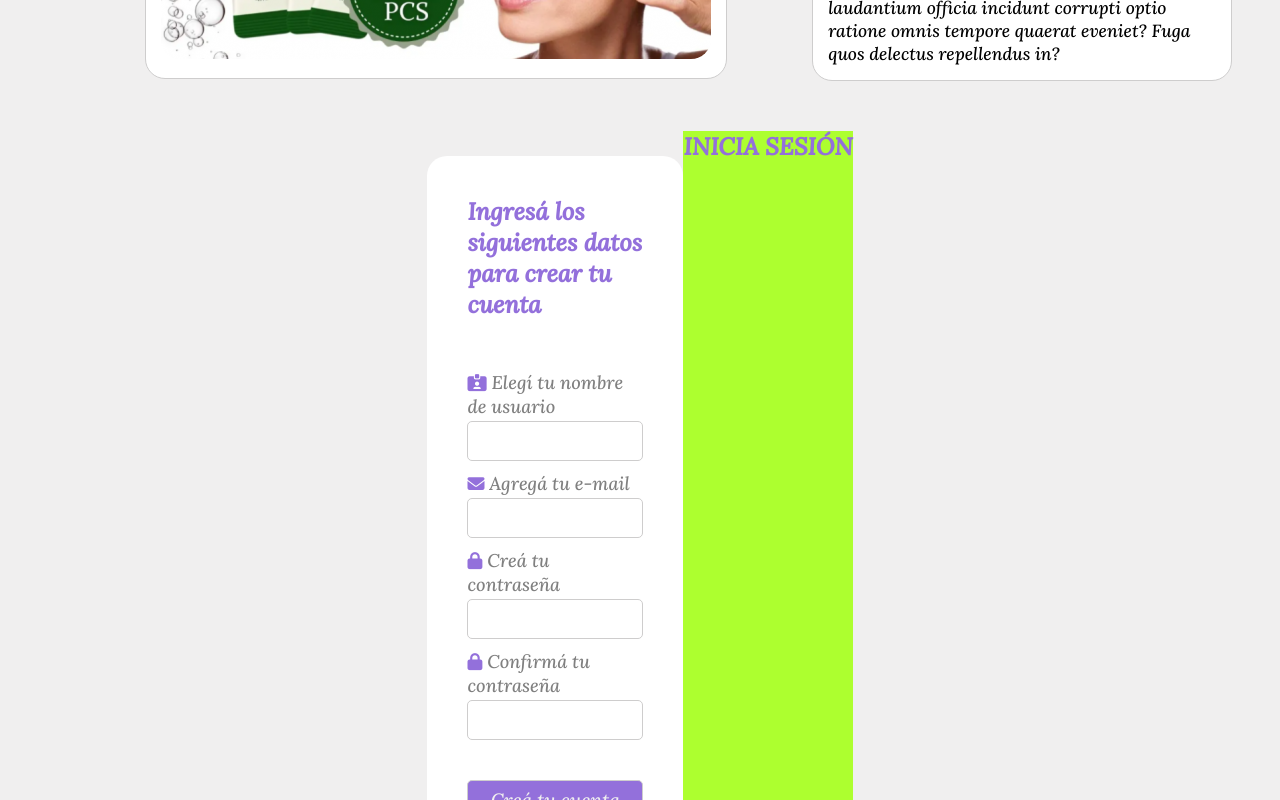
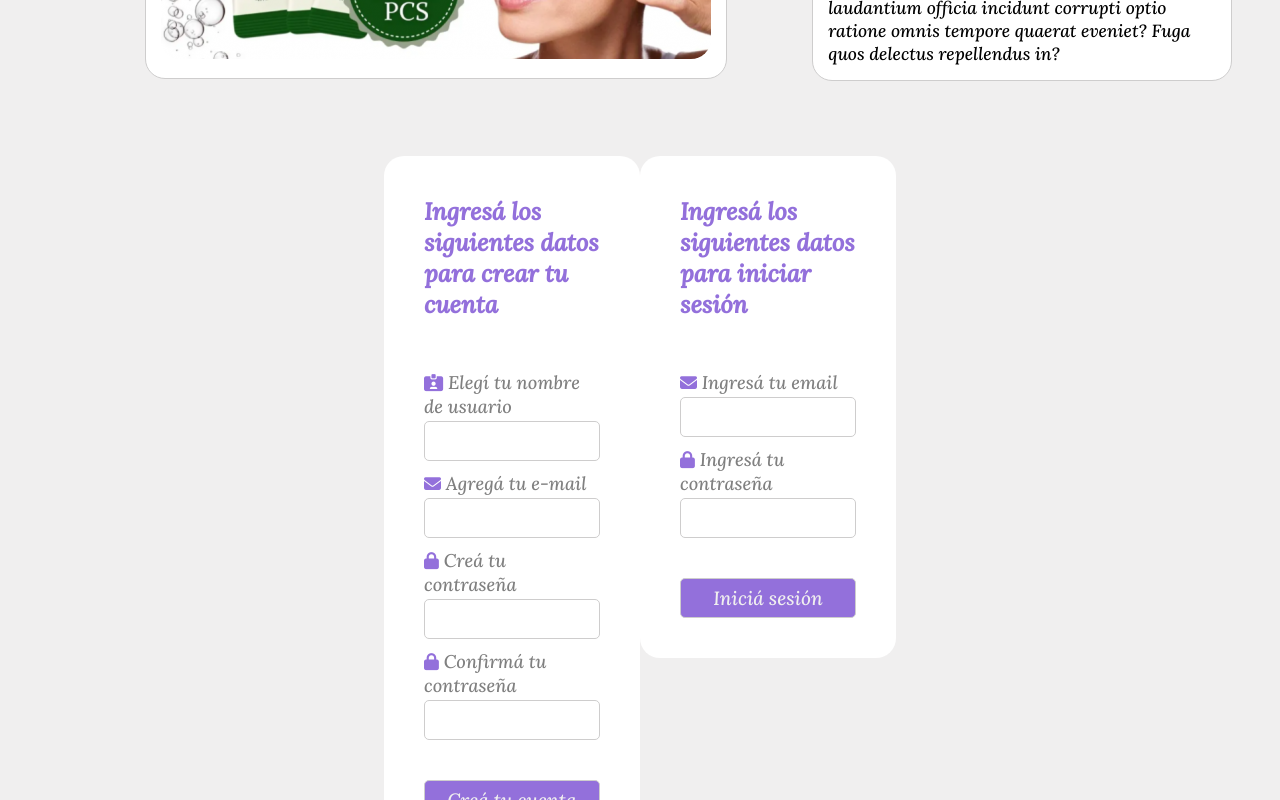
Before and after one commit to lorenzoSanchez97/ShowRoom, a React (Vite) app in the folder ShowRoom-FrontEnd/: page /productDetail in a window 1280 px wide. Shown: the part 720-1520 px from the top of the page. Built offline with nearby package versions, Linux system fonts and the light colour scheme.

Commit message:
Creo componentes modal y form

```diff
--- /dev/null
+++ b/ShowRoom-FrontEnd/src/components/Form/Form.jsx
@@ -0,0 +1,22 @@
+import React from "react";
+import "./form.css"
+
+function Form({ title, labels, labelIcons, inputTypes, button }) {
+
+    return (
+            <div className="form-main-container">
+                <h2>{title}</h2>
+                <form action="">
+                    {labels.map((label, index) => (
+                        <React.Fragment key={index}>
+                            <label htmlFor=""> <i className={labelIcons[index]}></i> {label}</label>
+                            <input type={inputTypes[index]} />
+                        </React.Fragment>
+                    ))}
+                    <button type="submit" id="form-button">{button}</button>
+                </form>
+            </div>
+    )
+}
+
+export default Form;
--- /dev/null
+++ b/ShowRoom-FrontEnd/src/components/Form/form.css
@@ -0,0 +1,55 @@
+.form-main-container {
+    background-color: white;
+    border-radius: 20px;
+    padding: 40px;
+    width: 20%;
+    margin: 25px 0px;
+    height: fit-content;
+}
+
+.form-main-container h2 {
+    margin-bottom: 50px;
+}
+
+.form-main-container form {
+    display: flex;
+    flex-direction: column;
+}
+
+.form-main-container form input {
+    width: 100%;
+    height: 40px;
+    border-radius: 5px;
+    border: var(--bordes) solid 1px;
+    padding: 0 0 0 10px;
+    font-size: 1rem;
+    color: var(--color3);
+    margin-bottom: 10px;
+}
+
+.form-main-container form input:focus {
+    outline-color: var(--verde);
+}
+
+.form-main-container form label {
+    color: var(--color3);
+    font-size: 1.15rem;
+    margin-bottom: 3px;
+}
+
+#form-button {
+    width: 100%;
+    height: 40px;
+    border-radius: 5px;
+    border: var(--bordes) solid 1px;
+    background-color: var(--verde);
+    color: var(--clarito);
+    font-size: 1.2rem;
+    transition: 300ms all;
+    margin-top: 30px;
+}
+
+#form-button:hover {
+    cursor: pointer;
+    background-color: var(--color3);
+}
--- a/ShowRoom-FrontEnd/src/components/Modal/Modal.jsx
+++ b/ShowRoom-FrontEnd/src/components/Modal/Modal.jsx
@@ -1,30 +1,26 @@
 import React from "react";
+import Form from "../Form/Form";
 import "./modal.css"
 
 function Modal() {
+    return (
+        <section className="modal-main-container">
+            <Form
+                title="Ingresá los siguientes datos para crear tu cuenta"
+                labels={["Elegí tu nombre de usuario", "Agregá tu e-mail", "Creá tu contraseña", "Confirmá tu contraseña"]}
+                labelIcons={["fa-solid fa-id-card-clip", "fa-solid fa-envelope", "fa-solid fa-lock", "fa-solid fa-lock" ]}
+                inputTypes={["text", "email", "password", "password"]}
+                button="Creá tu cuenta"
+            />
+            <Form
+            title="Ingresá los siguientes datos para iniciar sesión"
+            labels={["Ingresá tu email", "Ingresá tu contraseña"]}
+            labelIcons={["fa-solid fa-envelope", "fa-solid fa-lock"]}
+            inputTypes={["email", "password"]}
+            button="Iniciá sesión"
+            />
+        </section>
 
-    return (
-        <>
-            <section className="modal-main-container">
-                <div className="register">
-                    <h2>Ingresá los siguientes datos para crear tu cuenta</h2>
-                    <form action="">
-                        <label htmlFor=""> <i class="fa-solid fa-id-card-clip"></i> Elegí tu nombre de usuario</label>
-                        <input type="text" />
-                        <label htmlFor=""> <i class="fa-solid fa-envelope"></i> Agregá tu e-mail</label>
-                        <input type="email" name="" id="" />
-                        <label htmlFor=""> <i class="fa-solid fa-lock"></i> Creá tu contraseña</label>
-                        <input type="password" />
-                        <label htmlFor=""> <i class="fa-solid fa-lock"></i> Confirmá tu contraseña</label>
-                        <input type="password" />
-                        <button type="submit" id="create-account-button">Creá tu cuenta</button>
-                    </form>
-                </div>
-                <div className="login">
-                    <h2>INICIA SESIÓN</h2>
-                </div>
-            </section>
-        </>
     )
 }
 
--- a/ShowRoom-FrontEnd/src/components/Modal/modal.css
+++ b/ShowRoom-FrontEnd/src/components/Modal/modal.css
@@ -5,62 +5,3 @@
     justify-content: center;
     height: fit-content;
 }
-
-.register {
-    background-color: white;
-    border-radius: 20px;
-    padding: 40px;
-    width: 20%;
-    margin: 25px 0px;
-}
-
-.register h2 {
-    margin-bottom: 50px;
-}
-
-.register form {
-    display: flex;
-    flex-direction: column;
-}
-
-.register form input {
-    width: 100%;
-    height: 40px;
-    border-radius: 5px;
-    border: var(--bordes) solid 1px;
-    padding: 0 0 0 10px;
-    font-size: 1rem;
-    color: var(--color3);
-    margin-bottom: 10px;
-}
-
-.register form input:focus {
-    outline-color: var(--verde);
-}
-
-.register form label {
-    color: var(--color3);
-    font-size: 1.15rem;
-    margin-bottom: 3px;
-}
-
-#create-account-button {
-    width: 100%;
-    height: 40px;
-    border-radius: 5px;
-    border: var(--bordes) solid 1px;
-    background-color: var(--verde);
-    color: var(--clarito);
-    font-size: 1.2rem;
-    transition: 300ms all;
-    margin-top: 30px;
-}
-
-#create-account-button:hover {
-    cursor: pointer;
-    background-color: var(--color3);
-}
-
-.login {
-    background-color: greenyellow;
-}
```
